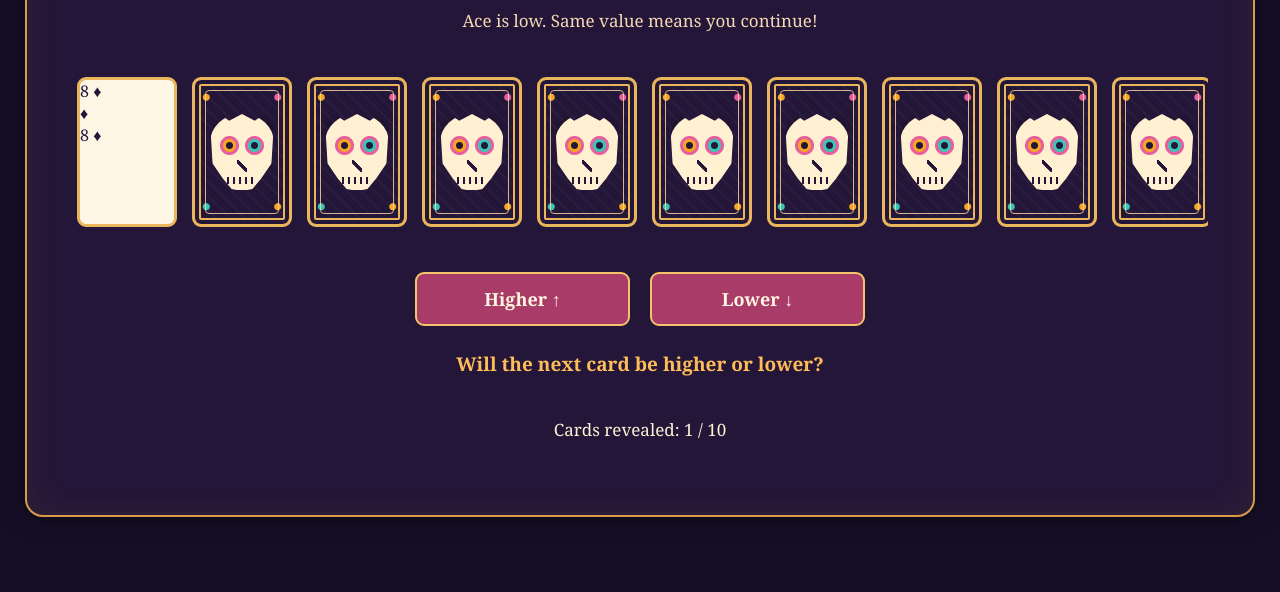
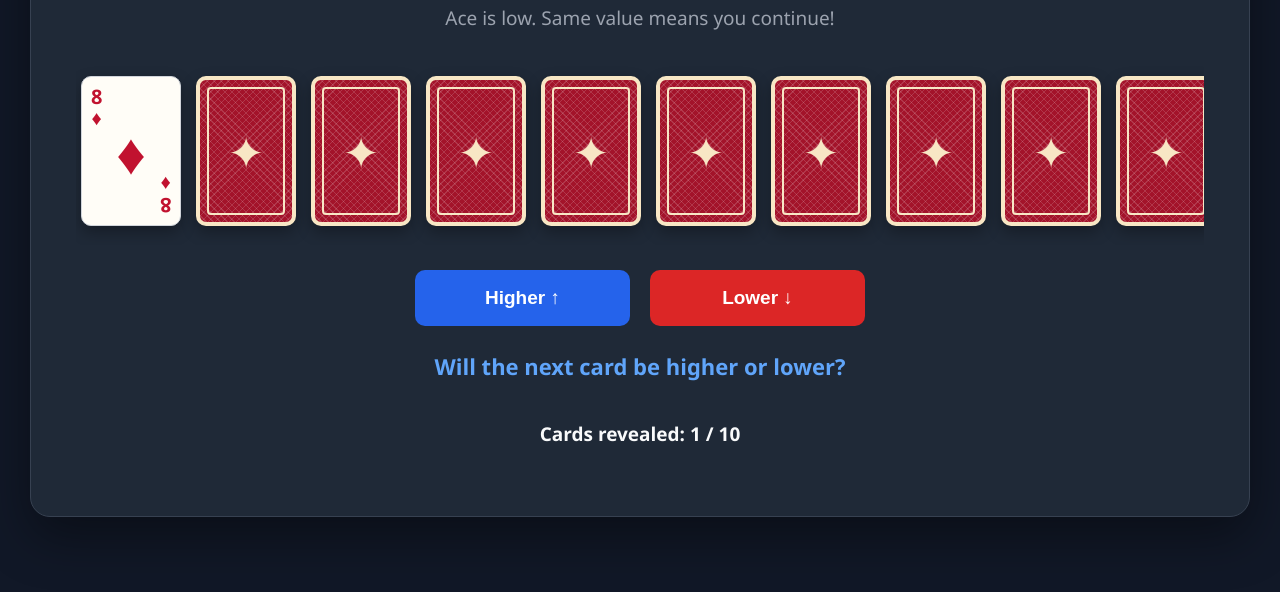
Before and after one commit to msKennedyJ/cards2, a plain HTML site: page index.html in a window 1280 px wide. Shown: the part 208-800 px from the top of the page. Drawn offline with Linux system fonts and the light colour scheme.

Commit message:
Update styles.css

```diff
--- a/styles.css
+++ b/styles.css
@@ -1,74 +1,59 @@
 
-/* ================================
-   GENERAL PAGE STYLING
-================================ */
-
+/* Reset */
 * {
+    margin: 0;
+    padding: 0;
     box-sizing: border-box;
 }
 
 body {
-    margin: 0;
+    font-family: 'Segoe UI', Arial, sans-serif;
+    background: #111827;
     min-height: 100vh;
-    padding: 25px;
     display: flex;
     justify-content: center;
     align-items: center;
-    background:
-        radial-gradient(circle at 50% 10%, #352052, transparent 55%),
-        #160e27;
-    font-family: Georgia, serif;
-    color: #fff1d6;
+    padding: 30px;
 }
 
 .game-container {
+    background: #1f2937;
     width: 100%;
     max-width: 1250px;
-    min-height: 650px;
-    padding: 45px;
+    height: 650px;
+    padding: 55px 45px;
+    border-radius: 20px;
+    border: 1px solid #374151;
+
     display: flex;
     flex-direction: column;
     align-items: center;
     justify-content: center;
     gap: 25px;
-    background: #241638;
-    border: 2px solid #d99b45;
-    border-radius: 18px;
-    box-shadow:
-        0 0 25px rgba(0, 0, 0, 0.5),
-        inset 0 0 35px rgba(217, 155, 69, 0.08);
+
+    box-shadow: 0 20px 50px rgba(0, 0, 0, 0.4);
+}
+/* Heading */
+h1 {
+    color: #f9fafb;
+    font-size: 42px;
+    text-align: center;
 }
 
-/* ================================
-   TITLE AND INTRODUCTION
-================================ */
-
-h1 {
-    margin: 0;
-    color: #ffbd59;
-    font-size: 42px;
+p {
+    color: #9ca3af;
+    font-size: 19px;
     text-align: center;
-    letter-spacing: 2px;
-    text-shadow: 2px 3px 0 #712c60;
 }
 
-.game-container > p {
-    margin: 0;
-    text-align: center;
-    color: #f6d9b4;
-    font-size: 17px;
-}
-
-/* ================================
-   CARD LAYOUT
-================================ */
-
+/* Cards wrapper */
 .cards-wrapper {
     width: 100%;
     padding: 15px 0;
     overflow-x: auto;
 }
 
+/* Row of cards */
 .cards-row {
     display: flex;
     justify-content: center;
@@ -77,314 +62,248 @@ h1 {
     padding: 5px;
 }
 
+/* Card positioning */
 .card {
     width: 100px;
     height: 150px;
-    flex: 0 0 100px;
+    flex-shrink: 0;
+
     perspective: 1000px;
 }
 
+/* The rotating part of the card */
 .card-inner {
     position: relative;
     width: 100%;
     height: 100%;
+
     transform-style: preserve-3d;
     transition: transform 0.65s ease;
 }
 
+/* Flip the card */
 .card.flipped .card-inner {
     transform: rotateY(180deg);
 }
 
+/* Both card sides */
 .card-front,
 .card-back {
     position: absolute;
     inset: 0;
-    width: 100%;
-    height: 100%;
-    border-radius: 9px;
+
+    border-radius: 10px;
+    overflow: hidden;
+
     backface-visibility: hidden;
     -webkit-backface-visibility: hidden;
-    overflow: hidden;
+
+    box-shadow: 0 6px 15px rgba(0, 0, 0, 0.3);
 }
 
-/* ================================
-   CARD BACK - DÍA DE LOS MUERTOS
-================================ */
+/* --------------------------------
+   CARD BACK
+-------------------------------- */
 
 .card-back {
-    transform: rotateY(0deg);
-
-    background-color: #241638;
+    background-color: #a3132a;
 
     background-image:
-        radial-gradient(circle at 12% 12%,
-            #f5a623 0 3px, transparent 4px),
-        radial-gradient(circle at 88% 12%,
-            #e85d9e 0 3px, transparent 4px),
-        radial-gradient(circle at 12% 88%,
-            #39c6b5 0 3px, transparent 4px),
-        radial-gradient(circle at 88% 88%,
-            #f5a623 0 3px, transparent 4px),
         repeating-linear-gradient(
             45deg,
-            transparent 0 8px,
-            rgba(255, 255, 255, 0.035) 9px 10px
+            transparent 0px,
+            transparent 4px,
+            rgba(255,255,255,0.15) 4px,
+            rgba(255,255,255,0.15) 5px
+        ),
+        repeating-linear-gradient(
+            -45deg,
+            transparent 0px,
+            transparent 4px,
+            rgba(255,255,255,0.15) 4px,
+            rgba(255,255,255,0.15) 5px
         );
 
-    border: 3px solid #e9b65c;
-
-    box-shadow:
-        inset 0 0 0 4px #241638,
-        inset 0 0 0 6px #e9b65c;
+    border: 4px solid #f8e7c5;
 }
 
-/* Decorative inner border */
-
-.card-back::after {
-    content: "";
-    position: absolute;
-    inset: 10px;
-    border: 1px solid rgba(255, 221, 160, 0.8);
-    border-radius: 4px;
-    pointer-events: none;
-}
-
-/* ================================
-   CSS SUGAR SKULL
-================================ */
-
+/* Inner border */
 .card-back::before {
     content: "";
     position: absolute;
-    width: 64px;
-    height: 76px;
+    inset: 7px;
+    border: 2px solid #f8e7c5;
+    border-radius: 4px;
+}
+
+/* Decorative centre */
+.card-back::after {
+    content: "✦";
+    position: absolute;
+    top: 50%;
     left: 50%;
-    top: 50%;
     transform: translate(-50%, -50%);
 
-    background-color: #fff0d2;
-
-    background-image:
-
-        /* Left eye flower */
-        radial-gradient(circle,
-            #241638 0 3px,
-            #f5a623 4px 6px,
-            #e85d9e 7px 9px,
-            transparent 10px
-        ),
-
-        /* Right eye flower */
-        radial-gradient(circle,
-            #241638 0 3px,
-            #39c6b5 4px 6px,
-            #e85d9e 7px 9px,
-            transparent 10px
-        ),
-
-        /* Nose */
-        linear-gradient(45deg,
-            transparent 40%,
-            #241638 41% 60%,
-            transparent 61%
-        ),
-
-        /* Teeth and mouth */
-        repeating-linear-gradient(
-            90deg,
-            #241638 0 2px,
-            transparent 2px 6px
-        );
-
-    background-size:
-        23px 23px,
-        23px 23px,
-        10px 12px,
-        30px 7px;
-
-    background-position:
-        8px 20px,
-        33px 20px,
-        center 46px,
-        center 63px;
-
-    background-repeat: no-repeat;
-
-    border-radius: 48% 48% 42% 42% / 38% 38% 58% 58%;
-
-    clip-path: polygon(
-        0 10%,
-        15% 0,
-        30% 9%,
-        50% 0,
-        70% 9%,
-        85% 0,
-        100% 10%,
-        96% 65%,
-        80% 85%,
-        65% 100%,
-        35% 100%,
-        20% 85%,
-        4% 65%
-    );
-
-    box-shadow: 0 0 10px rgba(0, 0, 0, 0.3);
+    color: #f8e7c5;
+    font-size: 45px;
 }
 
-/* ================================
+/* --------------------------------
    CARD FRONT
-================================ */
+-------------------------------- */
 
 .card-front {
+    background: #fffdf7;
+    border: 1px solid #d1d5db;
+
     transform: rotateY(180deg);
-    background: #fff5e5;
-    color: #241638;
-    border: 3px solid #e9b65c;
 }
 
-.card-front .corner {
+/* Card corners */
+.card-corner {
     position: absolute;
     display: flex;
     flex-direction: column;
     align-items: center;
-    font-size: 15px;
+
+    font-size: 20px;
     font-weight: bold;
-    line-height: 1.1;
+    line-height: 1.05;
 }
 
-.card-front .top-left {
-    top: 7px;
-    left: 7px;
+.card-corner.top {
+    top: 9px;
+    left: 9px;
 }
 
-.card-front .bottom-right {
-    bottom: 7px;
-    right: 7px;
+.card-corner.bottom {
+    bottom: 9px;
+    right: 9px;
     transform: rotate(180deg);
 }
 
-.card-front .suit {
+/* Centre suit */
+.card-center {
     position: absolute;
     top: 50%;
     left: 50%;
     transform: translate(-50%, -50%);
-    font-size: 42px;
+    font-size: 58px;
 }
 
-.card-front .red {
-    color: #bd245c;
+/* Suit colours */
+.card-front.red {
+    color: #c1122f;
 }
 
-.card-front .black {
-    color: #241638;
+.card-front.black {
+    color: #111827;
 }
 
-/* ================================
-   GAME BUTTONS
-================================ */
+/* --------------------------------
+   BUTTONS
+-------------------------------- */
 
 .buttons {
     display: flex;
-    justify-content: center;
     gap: 20px;
     width: 100%;
     max-width: 450px;
 }
 
 button {
-    padding: 13px 25px;
-    border: 2px solid #f5c36a;
-    border-radius: 9px;
-    background: #a83b68;
-    color: #fff6df;
-    font-family: Georgia, serif;
-    font-size: 18px;
-    font-weight: bold;
+    padding: 17px;
+    border: none;
+    border-radius: 10px;
+
+    color: white;
+    font-size: 19px;
+    font-weight: 600;
+
     cursor: pointer;
-    transition:
-        background 0.2s ease,
-        transform 0.2s ease,
-        box-shadow 0.2s ease;
+    transition: 0.2s;
 }
 
 .buttons button {
     flex: 1;
 }
 
-button:hover:not(:disabled) {
-    background: #d34e7e;
-    transform: translateY(-3px);
-    box-shadow: 0 5px 12px rgba(0, 0, 0, 0.3);
+#higher {
+    background: #2563eb;
 }
 
-button:active:not(:disabled) {
-    transform: translateY(0);
+#higher:hover {
+    background: #1d4ed8;
+}
+
+#lower {
+    background: #dc2626;
+}
+
+#lower:hover {
+    background: #b91c1c;
+}
+
+button:hover {
+    transform: translateY(-3px);
 }
 
 button:disabled {
-    opacity: 0.45;
+    opacity: 0.5;
     cursor: not-allowed;
+    transform: none;
 }
 
-/* ================================
-   MESSAGE
-================================ */
+/* Message */
+#message {
+    color: #60a5fa;
+    font-size: 22px;
+    font-weight: 600;
+    min-height: 28px;
+}
 
-#message {
-    min-height: 24px;
-    color: #ffbd59;
+/* Score */
+#score {
+    color: #f9fafb;
     font-size: 19px;
     font-weight: bold;
-    text-align: center;
+}
+#playAgain {
+    background: #10b981;
+    width: 100%;
+    max-width: 450px;
+
+    display: none;
+
+    /* Prevent the button from growing */
+    flex: 0 0 auto;
+    flex-shrink: 0;
+}
+#playAgain:hover {
+    background: #059669;
 }
 
-/* ================================
-   SCORE AND PLAY AGAIN
-================================ */
-
-.bottom-area {
-    position: relative;
-    width: 100%;
-    max-width: 450px;
-    height: 55px;
-    flex: 0 0 55px;
-    display: flex;
-    justify-content: center;
-    align-items: center;
+/* Respect reduced-motion settings */
+@media (prefers-reduced-motion: reduce) {
+    .card-inner {
+        transition: none;
+    }
+}
+.buttons {
+    flex: 0 0 auto;
 }
 
-#score {
-    position: absolute;
-    width: 100%;
-    text-align: center;
-    margin: 0;
-    color: #fff1d6;
-    font-size: 17px;
-}
 
-#playAgain {
-    position: absolute;
-    width: 100%;
-    max-width: 450px;
-    margin: 0;
-    display: none;
-    flex: none;
-    background: #d58a27;
-    color: #241638;
-}
-
-/* ================================
-   CONFETTI
-================================ */
-
+/* Confetti celebration */
 .confetti {
     position: fixed;
     top: -20px;
     z-index: 9999;
     pointer-events: none;
+
     width: 10px;
     height: 16px;
+
     animation: confetti-fall linear forwards;
 }
 
@@ -400,41 +319,38 @@ button:disabled {
     }
 }
 
-/* ================================
-   SMALL SCREENS
-================================ */
 
-@media (max-width: 750px) {
-    body {
-        padding: 10px;
-    }
+#message,
+#score {
+    flex: 0 0 auto;
+}
+/* Score and Play Again share the same space */
+.bottom-area {
+    position: relative;
+    width: 100%;
+    max-width: 450px;
+    height: 55px;
 
-    .game-container {
-        padding: 25px 15px;
-        min-height: 600px;
-        gap: 20px;
-    }
+    display: flex;
+    justify-content: center;
+    align-items: center;
+}
 
-    h1 {
-        font-size: 32px;
-    }
+/* Score occupies the shared space */
+#score {
+    position: absolute;
+    width: 100%;
+    text-align: center;
+    margin: 0;
+}
 
-    .cards-row {
-        justify-content: flex-start;
-    }
+/* Play Again occupies exactly the same space */
+#playAgain {
+    position: absolute;
+    width: 100%;
+    max-width: 450px;
+    margin: 0;
 
-    .card {
-        width: 85px;
-        height: 128px;
-        flex-basis: 85px;
-    }
-
-    .buttons {
-        gap: 12px;
-    }
-
-    button {
-        padding: 12px 15px;
-        font-size: 16px;
-    }
+    display: none;
+    flex: none;
 }
```
